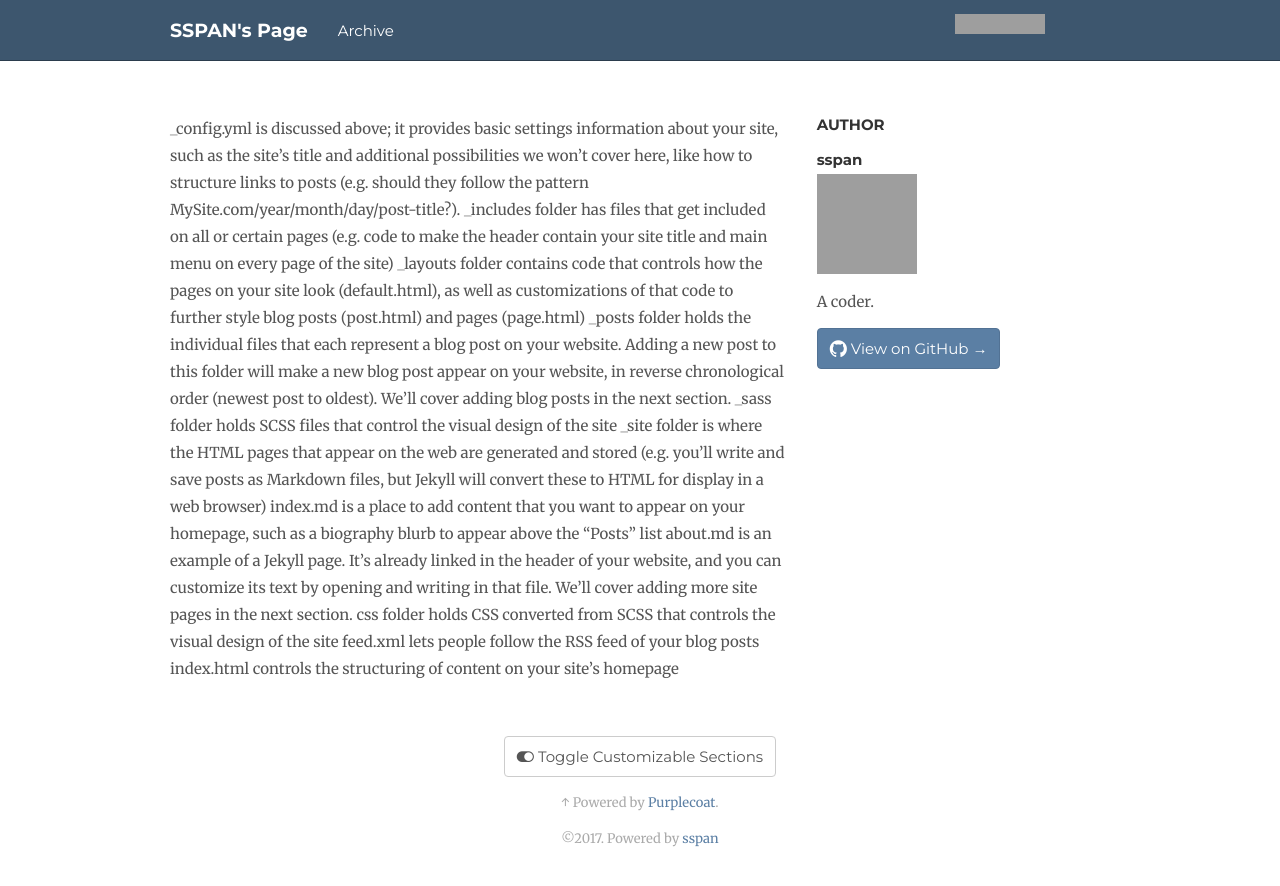
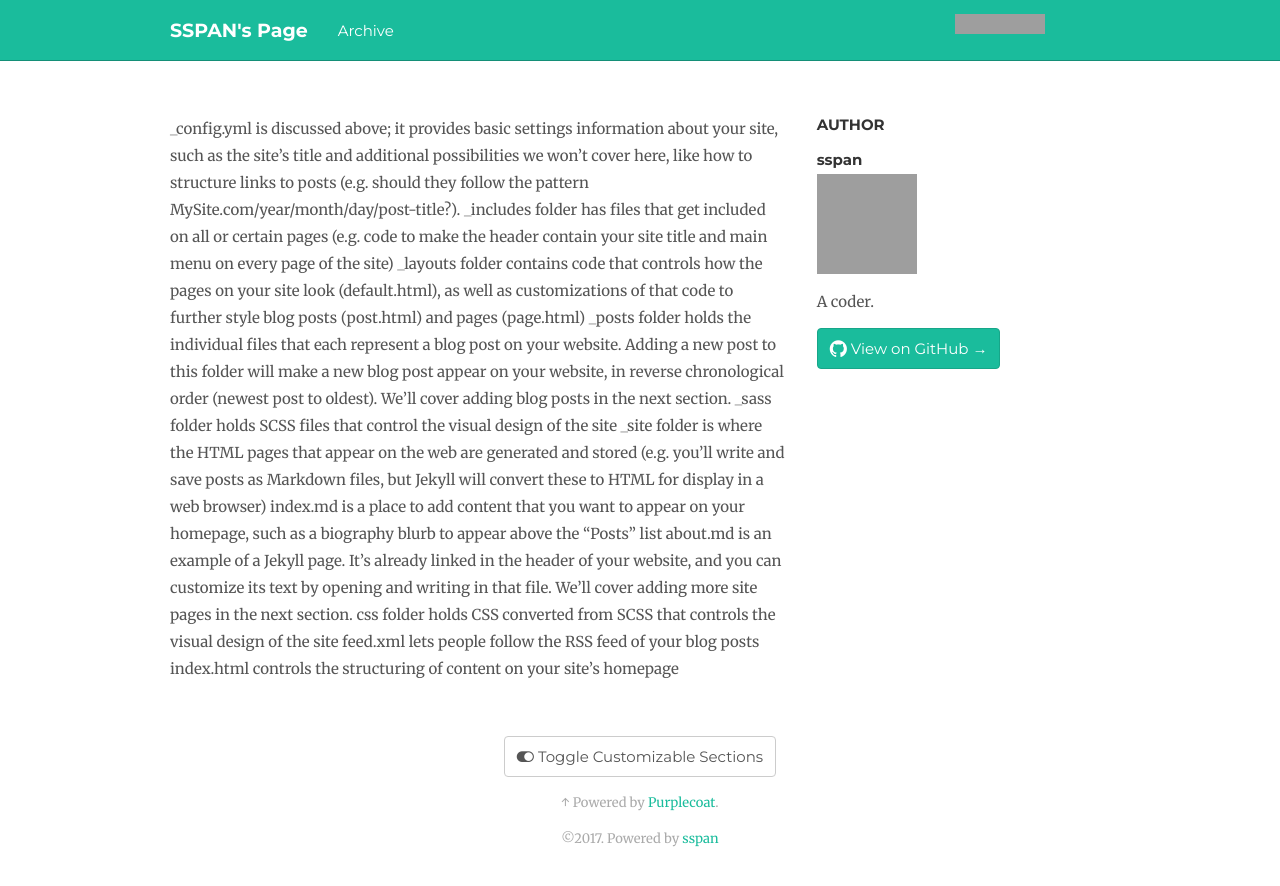
Before and after one commit to dennyxi/sspantz.github.io, a Jekyll site: the page built from help.md, in a window 1280 px wide. Shown: the top 886 px of the page. Built offline with Jekyll 4.4.1, drawn with Linux system fonts in a browser that asks for light colours; nearby versions of some CDN libraries; our own code applies the rules of GitHub Pages for plain Markdown files; comment, search, counter and statistics services are not loaded; grey boxes are pictures that could not be loaded.

Commit message:
Update theme.yml

```diff
--- a/_data/theme.yml
+++ b/_data/theme.yml
@@ -14,7 +14,7 @@ num_home_posts: 5
 # - purple
 # - orange
 # - red
-color: dark
+color: turquoise
 
 # Show navigation below each post?
 show_post_navs: true
```
